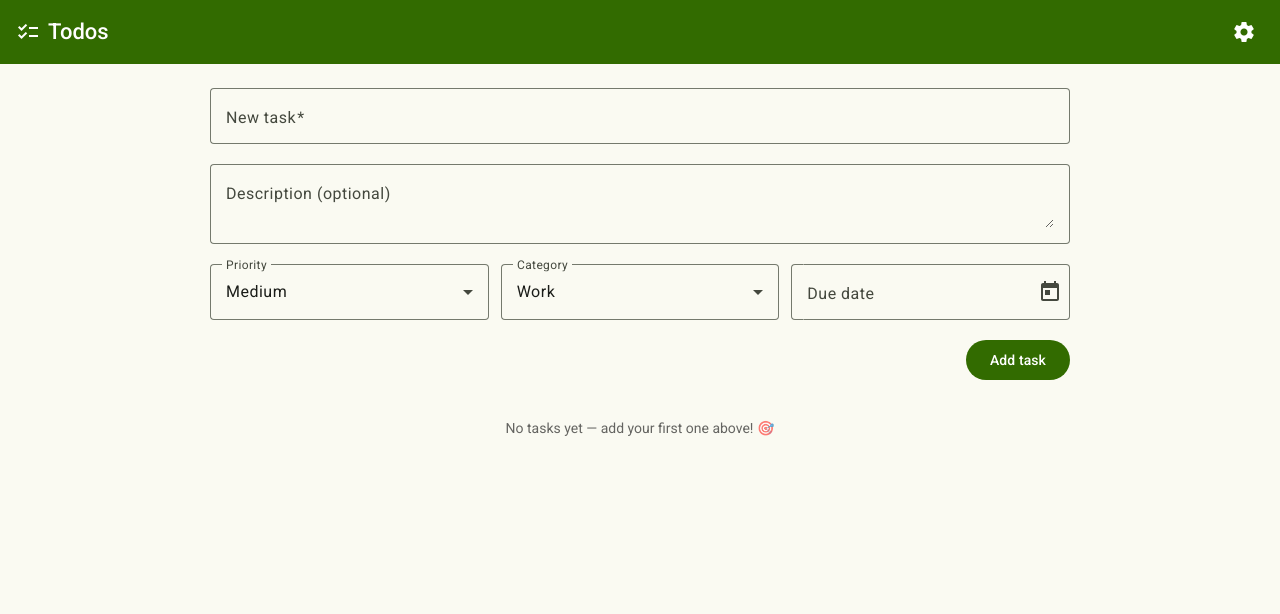
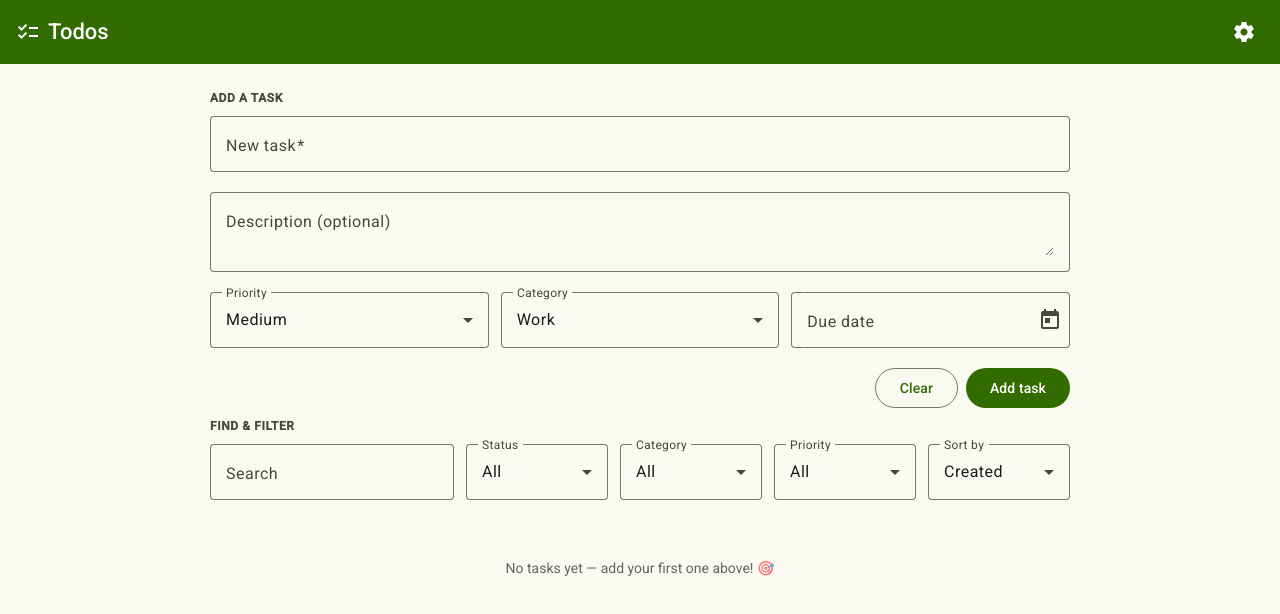
Before and after one commit to kmp1084/todo-app, an Angular app in the folder frontend/: page / in a window 1280 px wide. Shown: the top 614 px of the page. Built offline with nearby package versions, Linux system fonts and the light colour scheme.

Commit message:
Phase 1: filter (status/category/priority), sort, and search

```diff
--- a/frontend/src/app/components/task-form/task-form.html
+++ b/frontend/src/app/components/task-form/task-form.html
@@ -1,3 +1,4 @@
+<h2 class="section-label">Add a task</h2>
 <form [formGroup]="form" #formDir="ngForm" (ngSubmit)="submit(formDir)" class="task-form">
   <mat-form-field appearance="outline" class="full-width">
     <mat-label>New task</mat-label>
@@ -52,6 +53,7 @@
   </div>
 
   <div class="form-actions">
+    <button matButton="outlined" type="button" (click)="clear(formDir)">Clear</button>
     <button matButton="filled" type="submit">Add task</button>
   </div>
 </form>
--- a/frontend/src/app/components/task-form/task-form.scss
+++ b/frontend/src/app/components/task-form/task-form.scss
@@ -21,4 +21,5 @@
 .form-actions {
   display: flex;
   justify-content: flex-end;
+  gap: 8px;
 }
--- a/frontend/src/app/components/task-form/task-form.ts
+++ b/frontend/src/app/components/task-form/task-form.ts
@@ -93,4 +93,8 @@ export class TaskForm {
 
     formDir.resetForm({ priority: 'medium', category: this.categoryService.categories()[0] });
   }
+
+  clear(formDir: FormGroupDirective): void {
+    formDir.resetForm({ priority: 'medium', category: this.categoryService.categories()[0] });
+  }
 }
--- a/frontend/src/app/components/task-list/task-list.html
+++ b/frontend/src/app/components/task-list/task-list.html
@@ -1,10 +1,59 @@
-@if (tasks().length === 0) {
+<h2 class="section-label">Find &amp; filter</h2>
+<div class="filter-bar">
+  <mat-form-field appearance="outline" class="search-field">
+    <mat-label>Search</mat-label>
+    <input matInput [(ngModel)]="search" placeholder="Search title or description…" />
+  </mat-form-field>
+
+  <mat-form-field appearance="outline">
+    <mat-label>Status</mat-label>
+    <mat-select [(ngModel)]="status">
+      <mat-option value="all">All</mat-option>
+      <mat-option value="active">Active</mat-option>
+      <mat-option value="completed">Completed</mat-option>
+    </mat-select>
+  </mat-form-field>
+
+  <mat-form-field appearance="outline">
+    <mat-label>Category</mat-label>
+    <mat-select [(ngModel)]="categoryFilter">
+      <mat-option value="all">All</mat-option>
+      @for (c of categories(); track c) {
+        <mat-option [value]="c">{{ c }}</mat-option>
+      }
+    </mat-select>
+  </mat-form-field>
+
+  <mat-form-field appearance="outline">
+    <mat-label>Priority</mat-label>
+    <mat-select [(ngModel)]="priorityFilter">
+      <mat-option value="all">All</mat-option>
+      @for (p of priorities; track p) {
+        <mat-option [value]="p">{{ p | titlecase }}</mat-option>
+      }
+    </mat-select>
+  </mat-form-field>
+
+  <mat-form-field appearance="outline">
+    <mat-label>Sort by</mat-label>
+    <mat-select [(ngModel)]="sortBy">
+      <mat-option value="created">Created</mat-option>
+      <mat-option value="due">Due date</mat-option>
+      <mat-option value="priority">Priority</mat-option>
+    </mat-select>
+  </mat-form-field>
+</div>
+
+@if (totalCount() === 0) {
   <p class="empty">No tasks yet — add your first one above! 🎯</p>
 } @else {
   <p class="summary">{{ completedCount() }} of {{ totalCount() }} done</p>
 
+  @if (visibleTasks().length === 0) {
+    <p class="empty">No tasks match your filters.</p>
+  } @else {
     <ul class="task-list">
-    @for (task of tasks(); track task.id) {
+      @for (task of visibleTasks(); track task.id) {
         <li class="task-item">
           <app-task-item
             [task]="task"
@@ -16,3 +65,4 @@
       }
     </ul>
   }
+}
--- a/frontend/src/app/components/task-list/task-list.scss
+++ b/frontend/src/app/components/task-list/task-list.scss
@@ -19,3 +19,19 @@
   text-align: center;
   padding: 24px;
 }
+
+.filter-bar {
+  display: flex;
+  flex-wrap: wrap;
+  gap: 12px;
+  align-items: center;
+  margin-bottom: 8px;
+}
+
+.filter-bar .search-field {
+  flex: 2 1 220px;
+}
+
+.filter-bar mat-form-field {
+  flex: 1 1 130px;
+}
--- a/frontend/src/app/components/task-list/task-list.ts
+++ b/frontend/src/app/components/task-list/task-list.ts
@@ -1,23 +1,61 @@
-import { Component, inject } from '@angular/core';
+import { FormsModule } from '@angular/forms';
+import { TitleCasePipe } from '@angular/common';
+import { MatFormFieldModule } from '@angular/material/form-field';
+import { MatInputModule } from '@angular/material/input';
+import { MatSelectModule } from '@angular/material/select';
+import { Component, computed, inject, signal } from '@angular/core';
 import { MatDialog } from '@angular/material/dialog';
 import { TaskService } from '../../services/task.service';
-import { Task } from '../../models/task';
+import { CategoryService } from '../../services/category.service';
+import { Priority, Task } from '../../models/task';
 import { ConfirmDialog, ConfirmDialogData } from '../confirm-dialog/confirm-dialog';
 import { TaskItem } from '../task-item/task-item';
+import {
+  filterAndSortTasks,
+  SortBy,
+  StatusFilter,
+} from '../../shared/task-filter';
 
 @Component({
   selector: 'app-task-list',
-  imports: [TaskItem],
+    imports: [
+    TaskItem,
+    FormsModule,
+    TitleCasePipe,
+    MatFormFieldModule,
+    MatInputModule,
+    MatSelectModule,
+  ],
   templateUrl: './task-list.html',
   styleUrl: './task-list.scss',
 })
 export class TaskList {
   private readonly taskService = inject(TaskService);
+  private readonly categoryService = inject(CategoryService);
   private readonly dialog = inject(MatDialog);
 
-  readonly tasks = this.taskService.allTasks;
   readonly totalCount = this.taskService.totalCount;
   readonly completedCount = this.taskService.completedCount;
+  readonly categories = this.categoryService.categories;
+  readonly priorities: Priority[] = ['low', 'medium', 'high'];
+
+  // filter/sort/search state — local UI signals
+  readonly search = signal('');
+  readonly status = signal<StatusFilter>('all');
+  readonly categoryFilter = signal<string>('all');
+  readonly priorityFilter = signal<'all' | Priority>('all');
+  readonly sortBy = signal<SortBy>('created');
+
+  // the derived, visible list — a computed off the raw tasks + filter state
+  readonly visibleTasks = computed(() =>
+    filterAndSortTasks(this.taskService.allTasks(), {
+      search: this.search(),
+      status: this.status(),
+      category: this.categoryFilter(),
+      priority: this.priorityFilter(),
+      sortBy: this.sortBy(),
+    }),
+  );
 
   toggle(id: string): void {
     this.taskService.toggleComplete(id);
@@ -34,12 +72,13 @@ export class TaskList {
       confirmText: 'Delete',
     };
 
-    const dialogRef = this.dialog.open(ConfirmDialog, { data, width: '360px' });
-
-    dialogRef.afterClosed().subscribe((confirmed) => {
-      if (confirmed) {
-        this.taskService.deleteTask(task.id);
-      }
-    });
+    this.dialog
+      .open(ConfirmDialog, { data, width: '360px' })
+      .afterClosed()
+      .subscribe((confirmed) => {
+        if (confirmed) {
+          this.taskService.deleteTask(task.id);
+        }
+      });
   }
 }
--- /dev/null
+++ b/frontend/src/app/shared/task-filter.ts
@@ -0,0 +1,47 @@
+import { Priority, Task } from '../models/task';
+
+export type StatusFilter = 'all' | 'active' | 'completed';
+export type SortBy = 'created' | 'due' | 'priority';
+
+export interface TaskFilterOptions {
+  search: string;
+  status: StatusFilter;
+  category: string; // 'all' or a category name
+  priority: 'all' | Priority;
+  sortBy: SortBy;
+}
+
+const PRIORITY_ORDER: Record<Priority, number> = { high: 0, medium: 1, low: 2 };
+
+export function filterAndSortTasks(tasks: Task[], opts: TaskFilterOptions): Task[] {
+  const term = opts.search.trim().toLowerCase();
+
+  const filtered = tasks.filter((t) => {
+    if (opts.status === 'active' && t.completed) return false;
+    if (opts.status === 'completed' && !t.completed) return false;
+    if (opts.category !== 'all' && t.category !== opts.category) return false;
+    if (opts.priority !== 'all' && t.priority !== opts.priority) return false;
+
+    if (term) {
+      const inTitle = t.title.toLowerCase().includes(term);
+      const inDescription = (t.description ?? '').toLowerCase().includes(term);
+      if (!inTitle && !inDescription) return false;
+    }
+
+    return true;
+  });
+
+  return [...filtered].sort((a, b) => {
+    switch (opts.sortBy) {
+      case 'due':
+        if (!a.dueDate && !b.dueDate) return 0;
+        if (!a.dueDate) return 1;
+        if (!b.dueDate) return -1;
+        return a.dueDate.localeCompare(b.dueDate);
+      case 'priority':
+        return PRIORITY_ORDER[a.priority] - PRIORITY_ORDER[b.priority];
+      default:
+        return a.createdAt.localeCompare(b.createdAt);
+    }
+  });
+}
--- a/frontend/src/styles.scss
+++ b/frontend/src/styles.scss
@@ -35,4 +35,14 @@ body {
   margin: 0;
   height: 100%;
 }
+
+.section-label {
+  font-size: 12px;
+  font-weight: 600;
+  text-transform: uppercase;
+  letter-spacing: 0.6px;
+  color: var(--mat-sys-on-surface-variant);
+  margin: 0 0 8px;
+}
+
 /* You can add global styles to this file, and also import other style files */
```
Also changed, not shown: 2 other files (tests, documents, lock files or other folders). Lines whose indentation alone changed are shown as unchanged.
